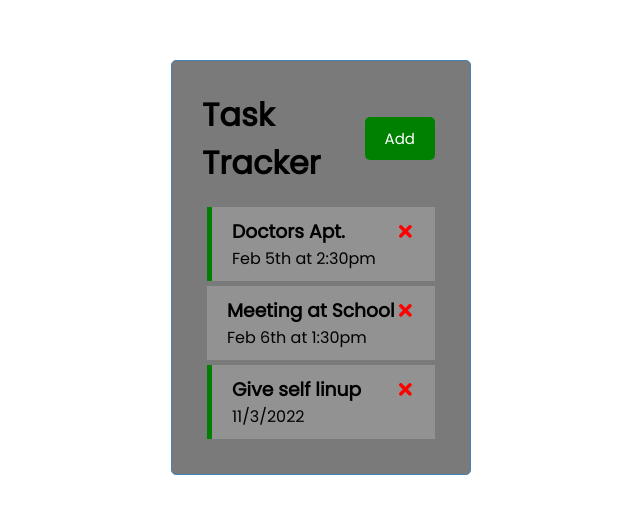
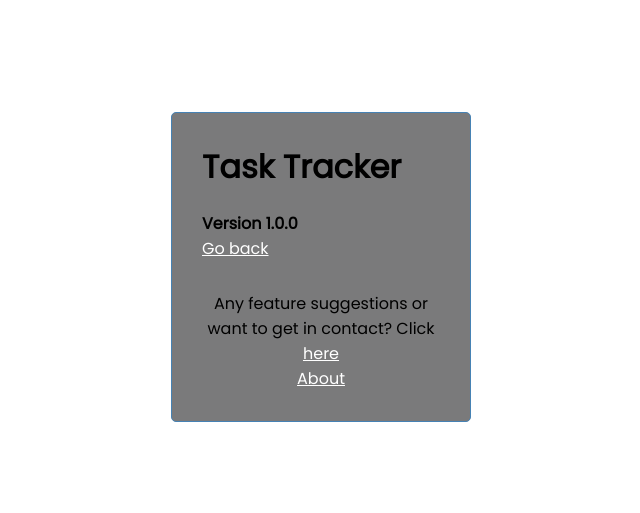
Before and after one commit to JashawnRogers/react-task-tracker, a React (Create React App) app: page /about in a window 1280 px wide. Shown: the part 133-646 px from the top of the page, without its empty margins (319-959 px from the left). Built offline with nearby package versions, Linux system fonts and the light colour scheme; data requests are answered from the project's data file.

Commit message:
Added footer & about page

```diff
--- a/db.json
+++ b/db.json
@@ -10,7 +10,7 @@
       "id": 2,
       "text": "Meeting at School",
       "day": "Feb 6th at 1:30pm",
-      "reminder": false
+      "reminder": true
     },
     {
       "text": "Give self linup",
--- a/package.json
+++ b/package.json
@@ -10,6 +10,7 @@
     "react": "^18.2.0",
     "react-dom": "^18.2.0",
     "react-icons": "^4.6.0",
+    "react-router-dom": "^6.4.3",
     "react-scripts": "5.0.1",
     "web-vitals": "^2.1.4"
   },
--- a/src/App.js
+++ b/src/App.js
@@ -1,7 +1,10 @@
 import { useState, useEffect } from "react";
+import { BrowserRouter as Router, Routes, Route } from "react-router-dom";
 import Header from "./components/Header";
 import Tasks from "./components/Tasks";
 import AddTask from "./components/AddTask";
+import Footer from "./components/Footer";
+import About from "./components/About";
 
 const App = () => {
   const [showAddTask, setShowAddTask] = useState(false);
@@ -75,18 +78,37 @@ const App = () => {
     );
   };
   return (
+    <Router>
       <div className="container">
         <Header
           onAdd={() => setShowAddTask(!showAddTask)}
           showAdd={showAddTask}
         />
+
+        <Routes>
+          <Route
+            path="/"
+            element={
+              <>
                 {showAddTask && <AddTask onAdd={addTask} />}
                 {tasks.length > 0 ? (
-        <Tasks tasks={tasks} onDelete={deleteTask} onToggle={toggleReminder} />
+                  <Tasks
+                    tasks={tasks}
+                    onDelete={deleteTask}
+                    onToggle={toggleReminder}
+                  />
                 ) : (
-        "No Tasks to show"
+                  "No Tasks To Show"
                 )}
+              </>
+            }
+          />
+          <Route path="/about" element={<About />} />
+        </Routes>
+
+        <Footer />
       </div>
+    </Router>
   );
 };
 
--- /dev/null
+++ b/src/components/About.js
@@ -0,0 +1,12 @@
+import { Link } from "react-router-dom";
+
+const About = () => {
+  return (
+    <div>
+      <h4>Version 1.0.0</h4>
+      <Link to="/">Go back</Link>
+    </div>
+  );
+};
+
+export default About;
--- /dev/null
+++ b/src/components/Footer.js
@@ -0,0 +1,15 @@
+import { Link } from "react-router-dom";
+
+const Footer = () => {
+  return (
+    <footer>
+      <p>
+        Any feature suggestions or want to get in contact? Click
+        <Link to="mailto:rogersjashawn20@gmail.com"> here</Link>
+      </p>
+      <Link to="/about">About</Link>
+    </footer>
+  );
+};
+
+export default Footer;
--- a/src/components/Header.js
+++ b/src/components/Header.js
@@ -1,15 +1,20 @@
 import PropTypes from "prop-types";
 import Button from "./Button";
+import { useLocation } from "react-router-dom";
 
 const Header = ({ title, onAdd, showAdd }) => {
+  const location = useLocation();
+
   return (
     <header className="header">
       <h1>{title}</h1>
-      <Button
-        color={showAdd ? "red" : "green"}
-        text={showAdd ? "Close" : "Add"}
-        onClick={onAdd}
-      />
+      {location.pathname === "/" && (
+        <Button
+          color={showAdd ? "red" : "green"}
+          text={showAdd ? "Close" : "Add"}
+          onClick={onAdd}
+        />
+      )}
     </header>
   );
 };
```
Also changed, not shown: 1 other file (tests, documents, lock files or other folders). Lines whose indentation alone changed are shown as unchanged.
